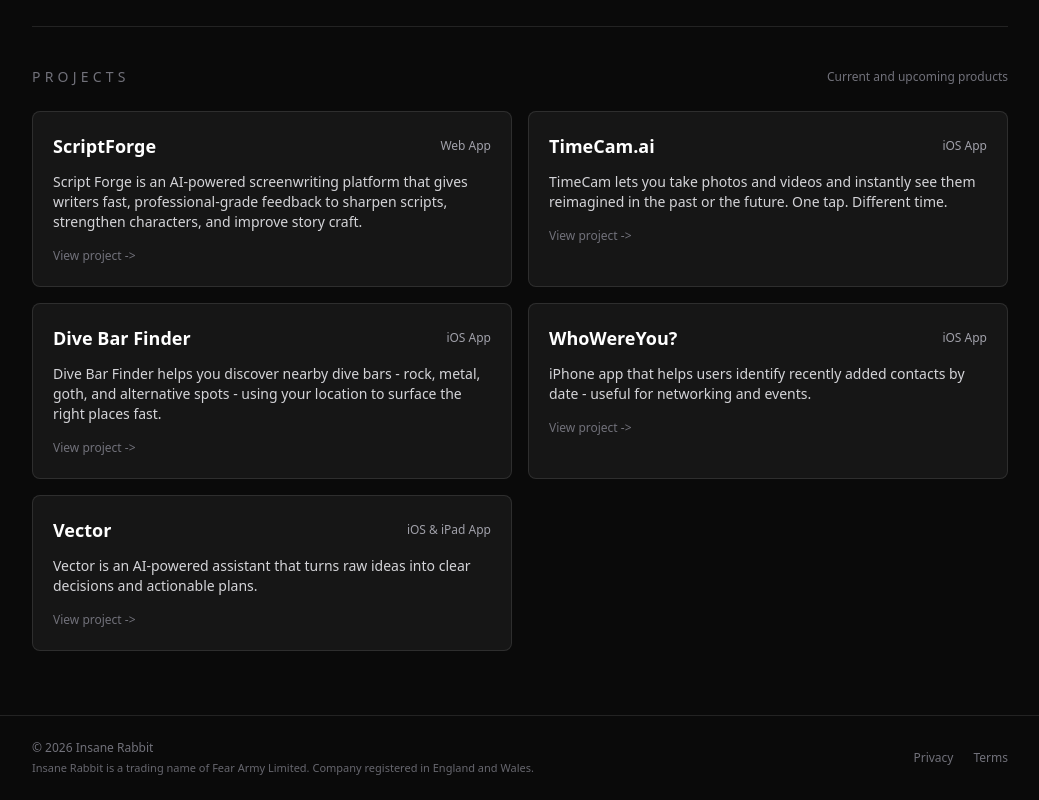
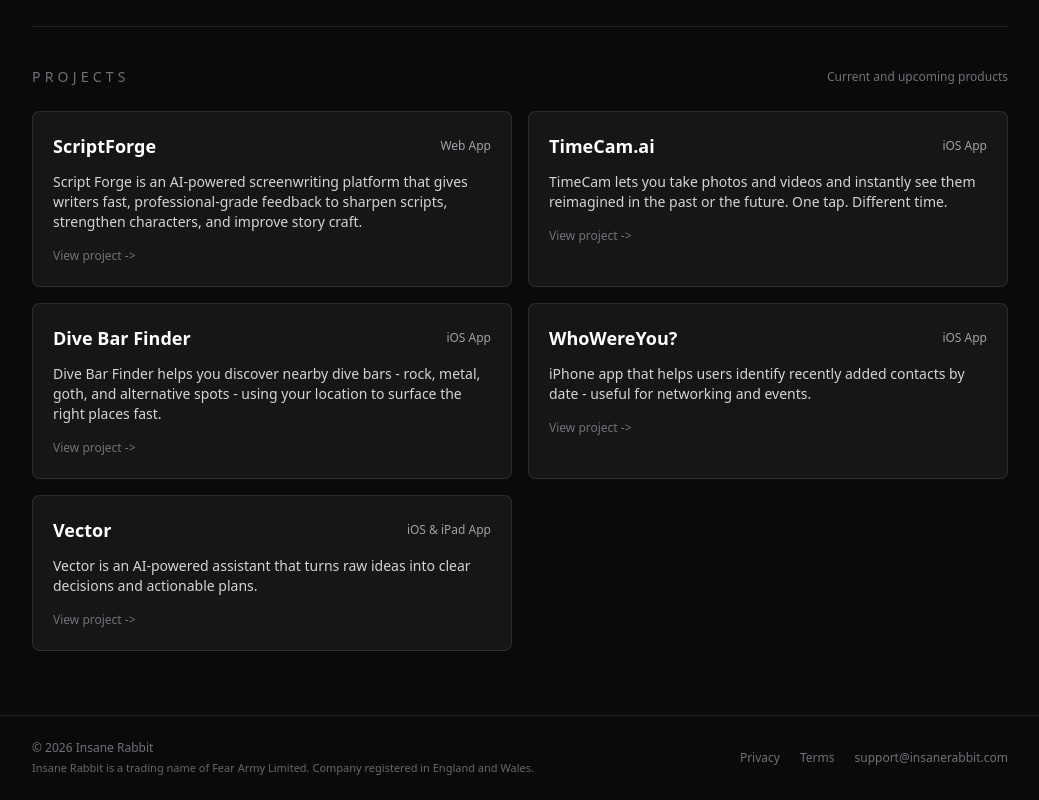
Before and after one commit to BrenC11/Insane-Rabbit-Website, a Next.js app: page / in a window 1280 px wide. Shown: the part 452-1252 px from the top of the page, without its empty margins (120-1159 px from the left). Built offline with nearby package versions, Linux system fonts and the light colour scheme; no server answers.

Commit message:
Add support email link
Add support@insanerabbit.com to the site footer and the Dive Bar Finder privacy policy contact section.

```diff
--- a/components/Footer.tsx
+++ b/components/Footer.tsx
@@ -20,6 +20,12 @@
           <Link href="/terms" className="transition hover:text-zinc-200">
             Terms
           </Link>
+          <a
+            href="mailto:support@insanerabbit.com"
+            className="transition hover:text-zinc-200"
+          >
+            support@insanerabbit.com
+          </a>
         </div>
       </div>
     </footer>
--- a/data/projects.ts
+++ b/data/projects.ts
@@ -113,7 +113,7 @@
 If you have questions about this Privacy Policy, contact:
 
 App Provider: Dive Bar Finder
-Email: [INSERT SUPPORT EMAIL]`,
+Email: support@insanerabbit.com`,
     terms: `LICENSED APPLICATION END USER LICENSE AGREEMENT
 
 Last updated: 27 January 2026
```
